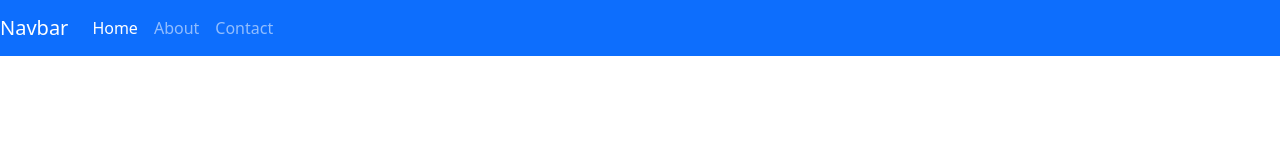
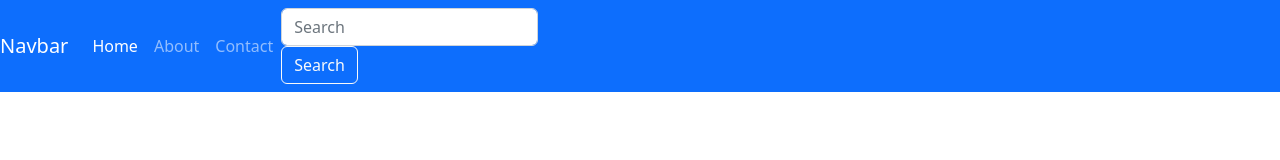
Before and after one commit to ankitshaji/css-bootstrap-nav, a plain HTML site: page index.html in a window 1280 px wide. Drawn offline with nearby package versions, Linux system fonts and the light colour scheme.

Commit message:
adding form

```diff
--- a/index.html
+++ b/index.html
@@ -26,13 +26,25 @@
       >
         <span class="navbar-toggler-icon"></span>
       </button>
-      <!--collapse component-->
+      <!--collapse component- - connected to button-->
       <div class="collapse navbar-collapse" id="expandme">
         <div class="navbar-nav">
           <a href="#" class="nav-item nav-link active">Home</a>
           <a href="#" class="nav-item nav-link">About</a>
           <a href="#" class="nav-item nav-link">Contact</a>
         </div>
+        <!--Search form - marginleft-->
+        <form class="form-inline">
+          <input
+            class="form-control mr-sm-2"
+            type="search"
+            placeholder="Search"
+            aria-label="Search"
+          />
+          <button class="btn btn-outline-light my-2 my-sm-0" type="submit">
+            Search
+          </button>
+        </form>
       </div>
     </nav>
 
```
